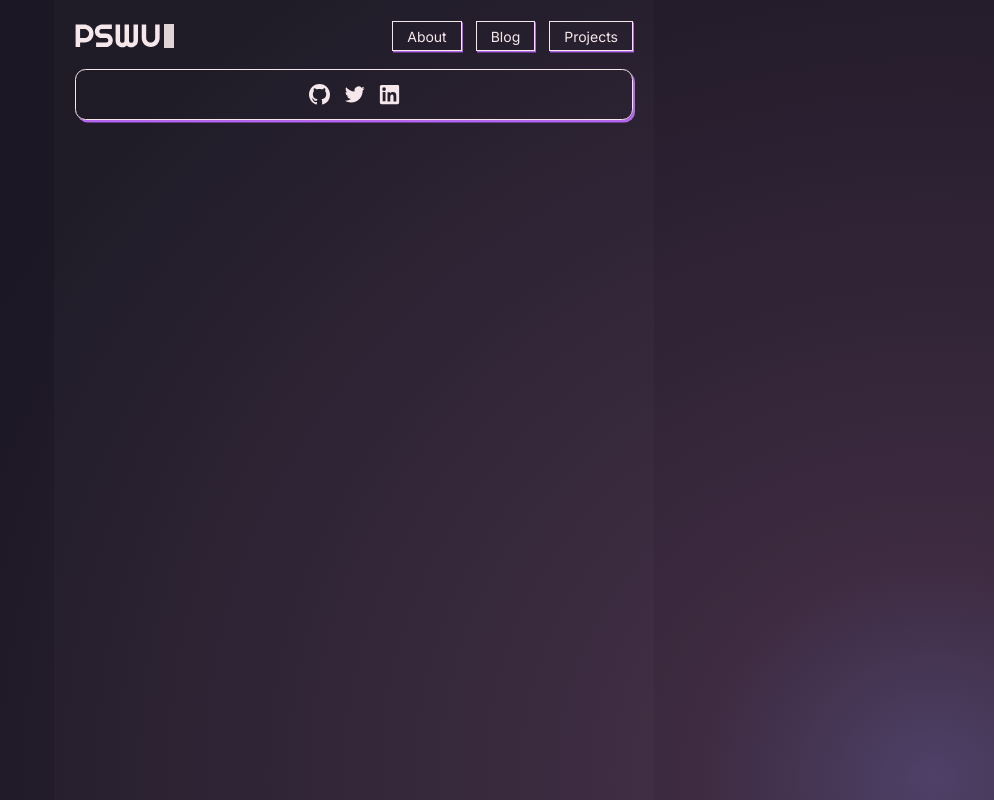
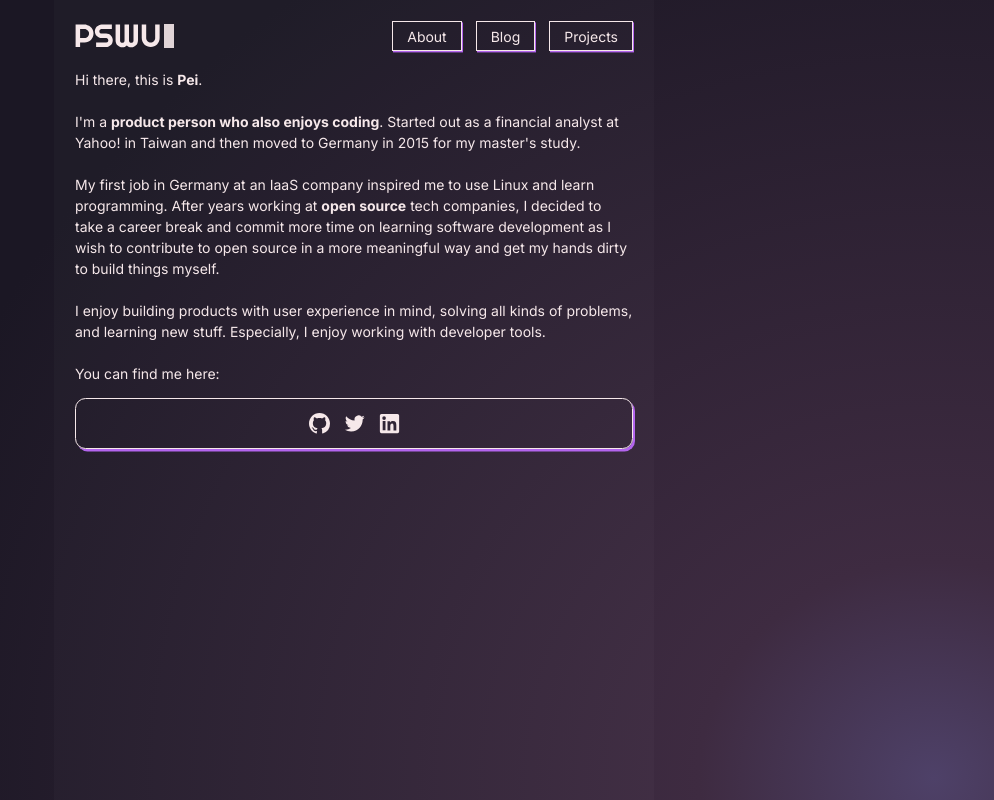
Before and after one commit to pswu11/pswu.dev, a Next.js app: page / in a window 1280 px wide. Shown: the whole page, without its empty margins (286-1280 px from the left). Built offline with nearby package versions, Linux system fonts and the light colour scheme.

Commit message:
add index.mdx to home page

```diff
--- a/app/about/page.tsx
+++ b/app/about/page.tsx
@@ -76,7 +76,7 @@ const allExperiences: Exp[] = [
     organization: "Solvemate",
     time: "01.2017 - 03.2017",
     summary:
-      "Cloud&Heat provides managed Kubernetes, managed OpenStack, and sustainable datacenter solutions.",
+      "Solvemate is a ML-powered chatbot that helps companies to automate customer support.",
     bullets: [],
   },
   {
--- /dev/null
+++ b/app/index.mdx
@@ -0,0 +1,25 @@
+Hi there, this is **Pei**.
+
+<br />
+
+I'm a **product person who also enjoys coding**. Started out as a financial
+analyst at Yahoo! in Taiwan and then moved to Germany in 2015 for my master's
+study.
+
+<br />
+
+My first job in Germany at an IaaS company inspired me to use Linux and learn
+programming. After years working at **open source** tech companies, I decided to
+take a career break and commit more time on learning software development as I
+wish to contribute to open source in a more meaningful way and get my hands
+dirty to build things myself.
+
+<br />
+
+I enjoy building products with user experience in mind, solving all kinds of
+problems, and learning new stuff. Especially, I enjoy working with developer
+tools.
+
+<br />
+
+You can find me here:
--- a/app/page.tsx
+++ b/app/page.tsx
@@ -1,8 +1,10 @@
 import Socials from '@/components/Socials'
+import Hello from './index.mdx'
 
 export default function Home() {
   return (
     <main className="">
+      <Hello/>
       <Socials />
     </main>
   )
--- a/components/Socials.tsx
+++ b/components/Socials.tsx
@@ -19,7 +19,7 @@ const socialItems = [
 ]
 
 function Socials() {
-  return <section className="flex justify-center items-center gap-4 px-6 py-4 white-border-rounded purple-shadow-lg">
+  return <section className="flex justify-center items-center gap-4 px-6 py-4 white-border-rounded purple-shadow-lg my-4">
     {
       socialItems.map((item) => (
         <Social key={item.name} link={item.link} source={item.source} alt={`${item.name} icon`}/>
```
Also changed, not shown: app/index.md (deleted, +0 -8 lines).
